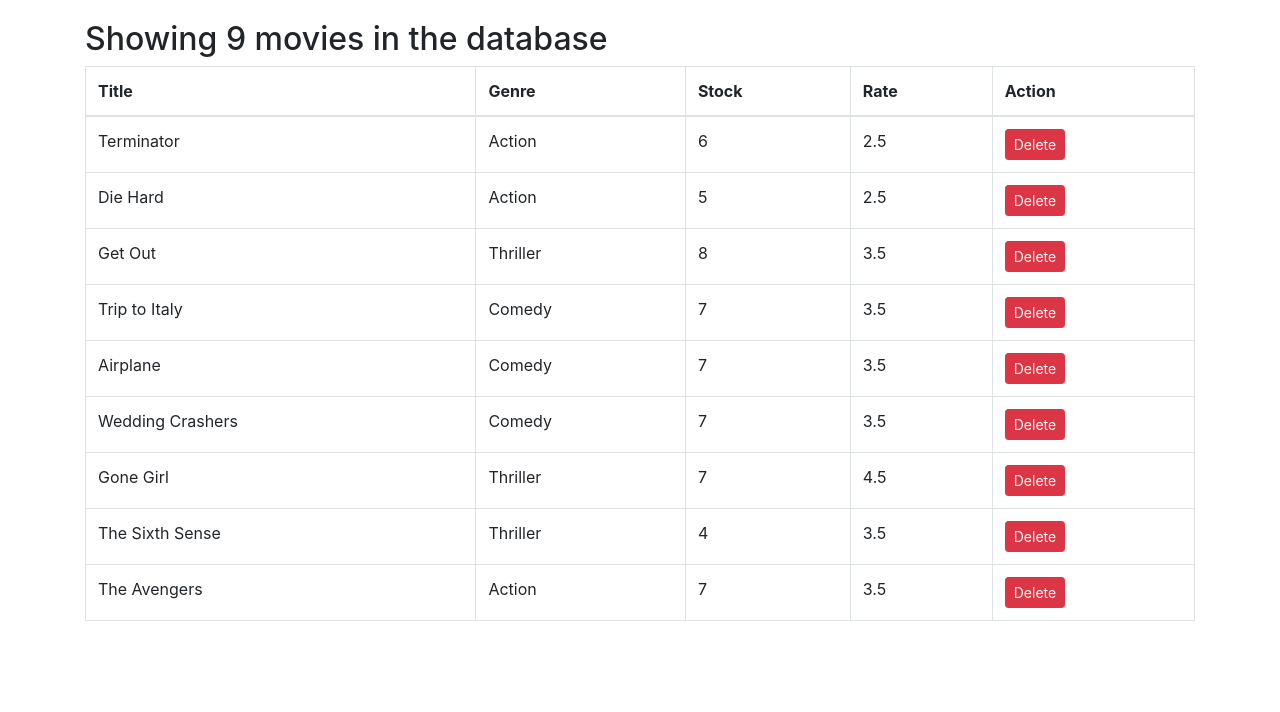
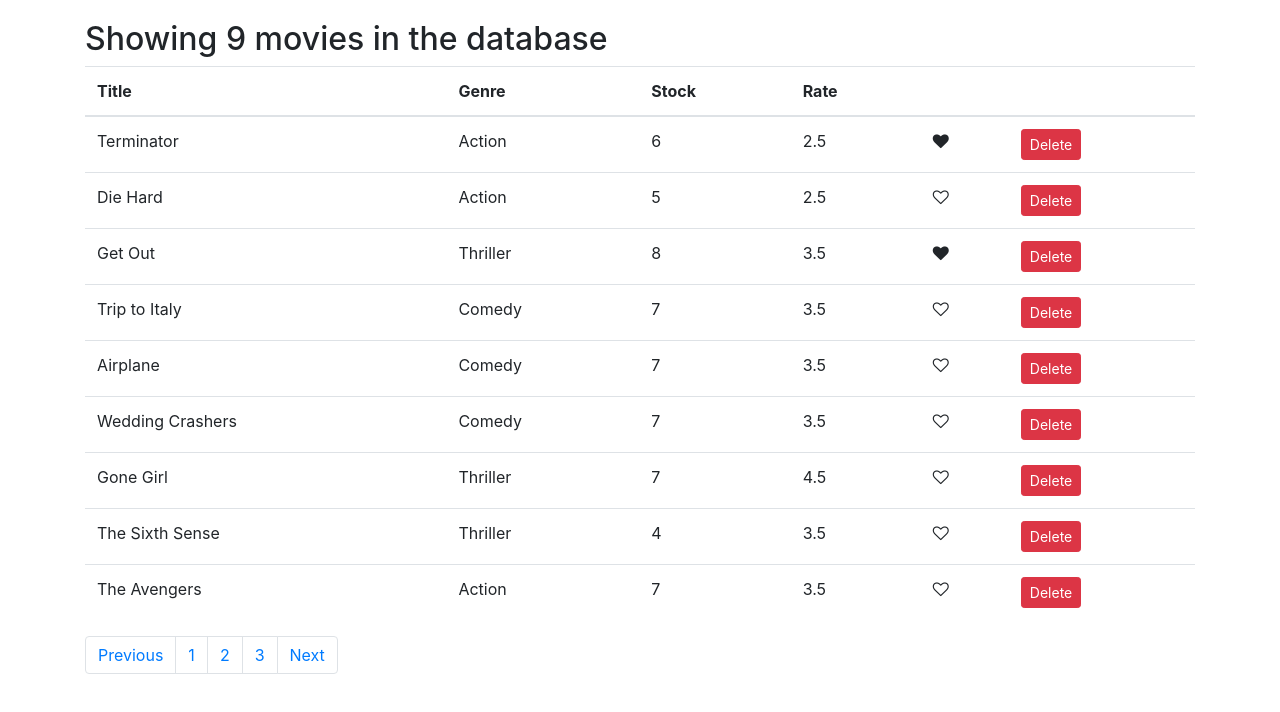
Before and after one commit to jerin007/vidly, a React (Create React App) app: page / in a window 1280 px wide. Shown: the top 712 px of the page. Built offline with nearby package versions, Linux system fonts and the light colour scheme.

Commit message:
updated from home

```diff
--- a/public/index.html
+++ b/public/index.html
@@ -24,7 +24,7 @@
       work correctly both with client-side routing and a non-root public URL.
       Learn how to configure a non-root public URL by running `npm run build`.
     -->
-    <title>React App</title>
+    <title>VidlyApp</title>
   </head>
   <body>
     <noscript>You need to enable JavaScript to run this app.</noscript>
--- /dev/null
+++ b/src/components/common/pagination.jsx
@@ -0,0 +1 @@
+import React, { Component } from 'react';
--- /dev/null
+++ b/src/components/like.jsx
@@ -0,0 +1,16 @@
+import React, { Component } from 'react';
+
+//Input : liked : boolean
+//Output : onClick
+
+const Like = (props) =>{
+    let classes = "fa fa-heart";
+    if(!props.liked) classes+= "-o";
+    return (
+        <i onClick={props.onClick}
+        className={classes}
+        aria-hidden="true"
+        style={{cursor: 'pointer'}}></i>
+    );
+}
+export default Like;
--- a/src/components/movies.jsx
+++ b/src/components/movies.jsx
@@ -1,5 +1,6 @@
 import React, { Component } from 'react';
 import { getMovies } from '../services/fakeMovieService';
+import Like from './like';
 
 class Movies extends Component {
     state = {
@@ -13,6 +14,13 @@
         let updatedMovie = this.state.movies.filter(item => item._id !== movie._id);
         this.setState({ movies: updatedMovie });
     }
+    handleLike = movie =>{
+        const movies = [...this.state.movies];
+        const index = movies.indexOf(movie);
+        movies[index] = {...movies[index]};
+        movies[index].liked = !movies[index].liked;
+        this.setState({movies});
+    }
     render() {
         const {length :count } = this.state.movies;
         if(count === 0)
@@ -21,14 +29,15 @@
         return (
             <div className=''>
                 {this.renderMovies()}
-                <table className='table table-bordered table-condensed'>
+                <table className='table table-condensed'>
                     <thead>
                         <tr>
                             <th>Title</th>
                             <th>Genre</th>
                             <th>Stock</th>
                             <th>Rate</th>
-                            <th>Action</th>
+                            <th></th>
+                            <th></th>
                         </tr>
                     </thead>
                     <tbody>
@@ -39,12 +48,26 @@
                                 <td>{movie.numberInStock}</td>
                                 <td>{movie.dailyRentalRate}</td>
                                 <td>
+                                    <Like liked={movie.liked} onClick={() => this.handleLike(movie)}/>
+                                </td>
+                                <td>
                                     <button className='btn btn-danger btn-sm' onClick={() => this.handleDelete(movie)}>Delete</button>
                                 </td>
                             </tr>
                         ))}
                     </tbody>
                 </table>
+
+                <nav aria-label="Page navigation example">
+                    <ul className="pagination">
+                        <li className="page-item"><a className="page-link" href="#">Previous</a></li>
+                        <li className="page-item"><a className="page-link" href="#">1</a></li>
+                        <li className="page-item"><a className="page-link" href="#">2</a></li>
+                        <li className="page-item"><a className="page-link" href="#">3</a></li>
+                        <li className="page-item"><a className="page-link" href="#">Next</a></li>
+                    </ul>
+                </nav>
+
             </div>
         )
     }
--- a/src/services/fakeMovieService.js
+++ b/src/services/fakeMovieService.js
@@ -7,21 +7,24 @@
 		genre: { _id: "5b21ca3eeb7f6fbccd471818", name: "Action" },
 		numberInStock: 6,
 		dailyRentalRate: 2.5,
-		publishDate: "2018-01-03T19:04:28.809Z"
+		publishDate: "2018-01-03T19:04:28.809Z",
+		liked:true
 	},
 	{
 		_id: "5b21ca3eeb7f6fbccd471816",
 		title: "Die Hard",
 		genre: { _id: "5b21ca3eeb7f6fbccd471818", name: "Action" },
 		numberInStock: 5,
-		dailyRentalRate: 2.5
+		dailyRentalRate: 2.5,
+		liked:false
 	},
 	{
 		_id: "5b21ca3eeb7f6fbccd471817",
 		title: "Get Out",
 		genre: { _id: "5b21ca3eeb7f6fbccd471820", name: "Thriller" },
 		numberInStock: 8,
-		dailyRentalRate: 3.5
+		dailyRentalRate: 3.5,
+		liked:true
 	},
 	{
 		_id: "5b21ca3eeb7f6fbccd471819",
```
